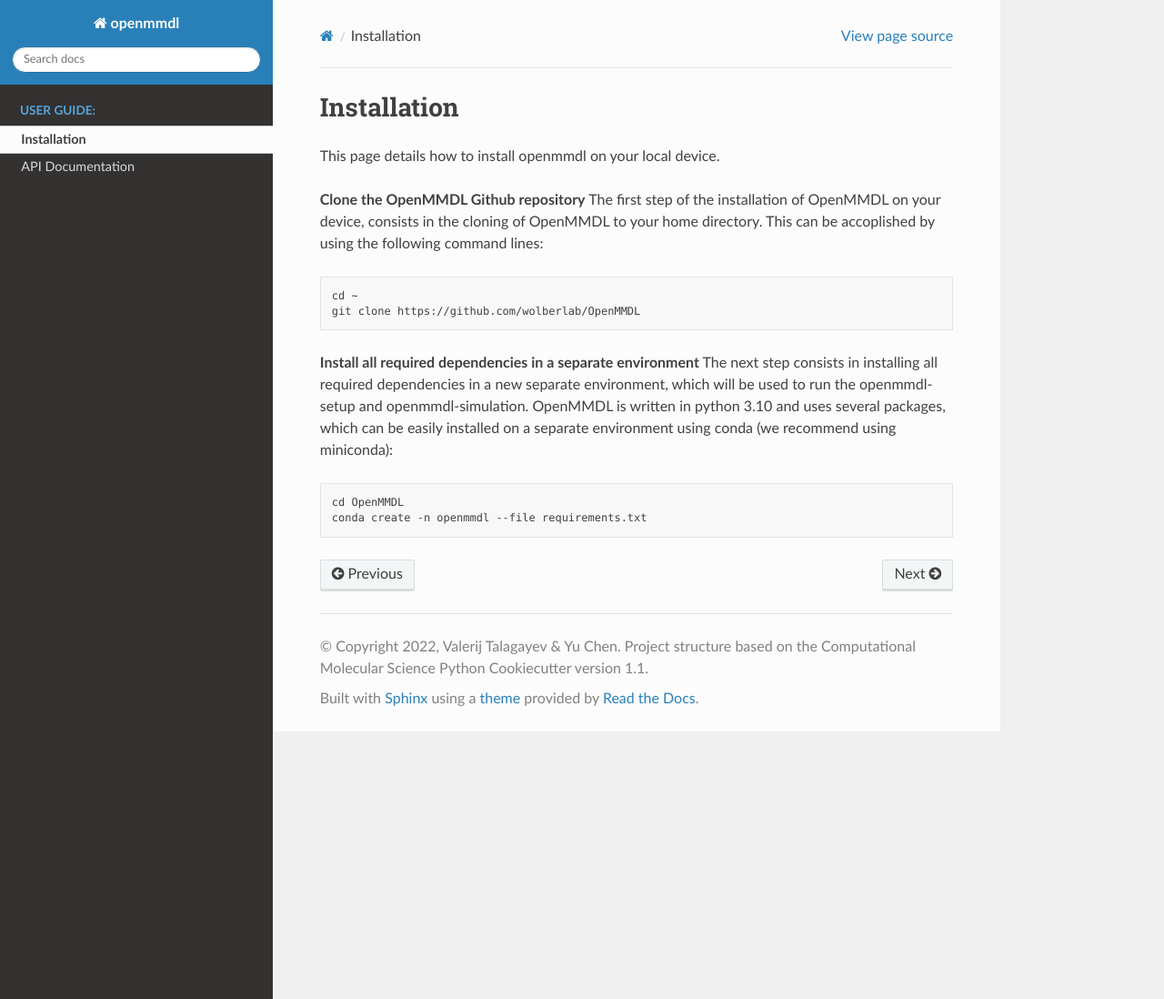
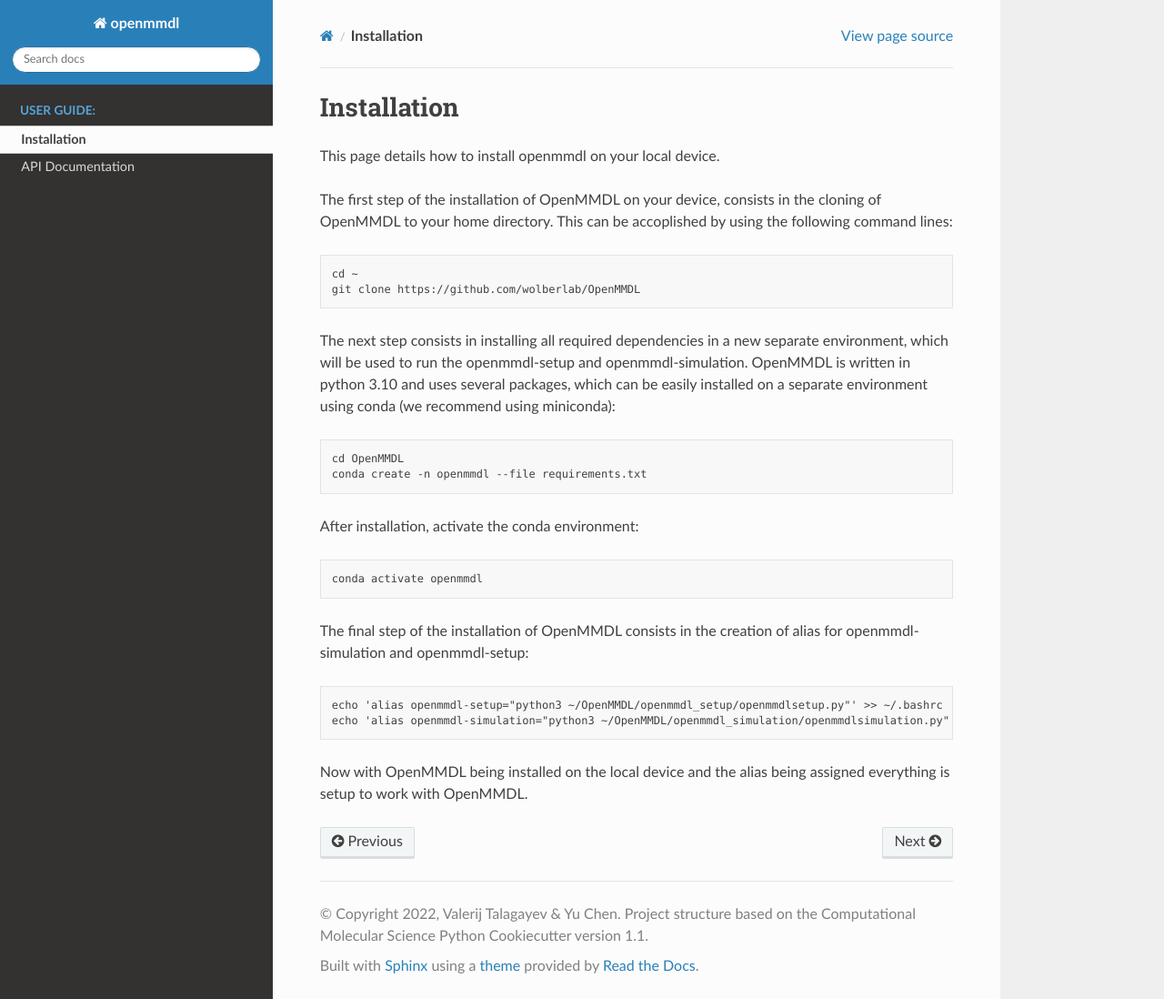
Before and after one commit to wolberlab/OpenMMDL, a Sphinx documentation site: the page built from docs/installation.rst, in a window 1280 px wide and 1098 px high. Shown: the whole window at 91% size. Built offline with Sphinx 7.4.7 and the Read the Docs theme 2.0.0, drawn with Linux system fonts in a browser that asks for light colours.

Commit message:
Update installation.rst

```diff
--- a/docs/installation.rst
+++ b/docs/installation.rst
@@ -1,25 +1,40 @@
-Installation
+**Installation**
 ===============
 
 This page details how to install openmmdl on your local device.
 
-**Clone the OpenMMDL Github repository**
+
 The first step of the installation of OpenMMDL on your device, consists in the cloning of OpenMMDL to your home directory.
 This can be accoplished by using the following command lines:
-
 
 .. code-block:: text
 
     cd ~
     git clone https://github.com/wolberlab/OpenMMDL
 
-**Install all required dependencies in a separate environment**
+
 The next step consists in installing all required dependencies in a new separate environment, which will be used to run the openmmdl-setup and openmmdl-simulation.
 OpenMMDL is written in python 3.10 and uses several packages, which can be easily installed on a separate environment using conda (we recommend using miniconda):
-
-
 
 .. code-block:: text
 
     cd OpenMMDL
     conda create -n openmmdl --file requirements.txt
+
+After installation, activate the conda environment:
+
+
+.. code-block:: text
+
+    conda activate openmmdl
+
+The final step of the installation of OpenMMDL consists in the creation of alias for openmmdl-simulation and openmmdl-setup:
+
+
+.. code-block:: text
+
+    echo 'alias openmmdl-setup="python3 ~/OpenMMDL/openmmdl_setup/openmmdlsetup.py"' >> ~/.bashrc
+    echo 'alias openmmdl-simulation="python3 ~/OpenMMDL/openmmdl_simulation/openmmdlsimulation.py"' >> ~/.bashrc
+
+
+Now with OpenMMDL being installed on the local device and the alias being assigned everything is setup to work with OpenMMDL.
```
